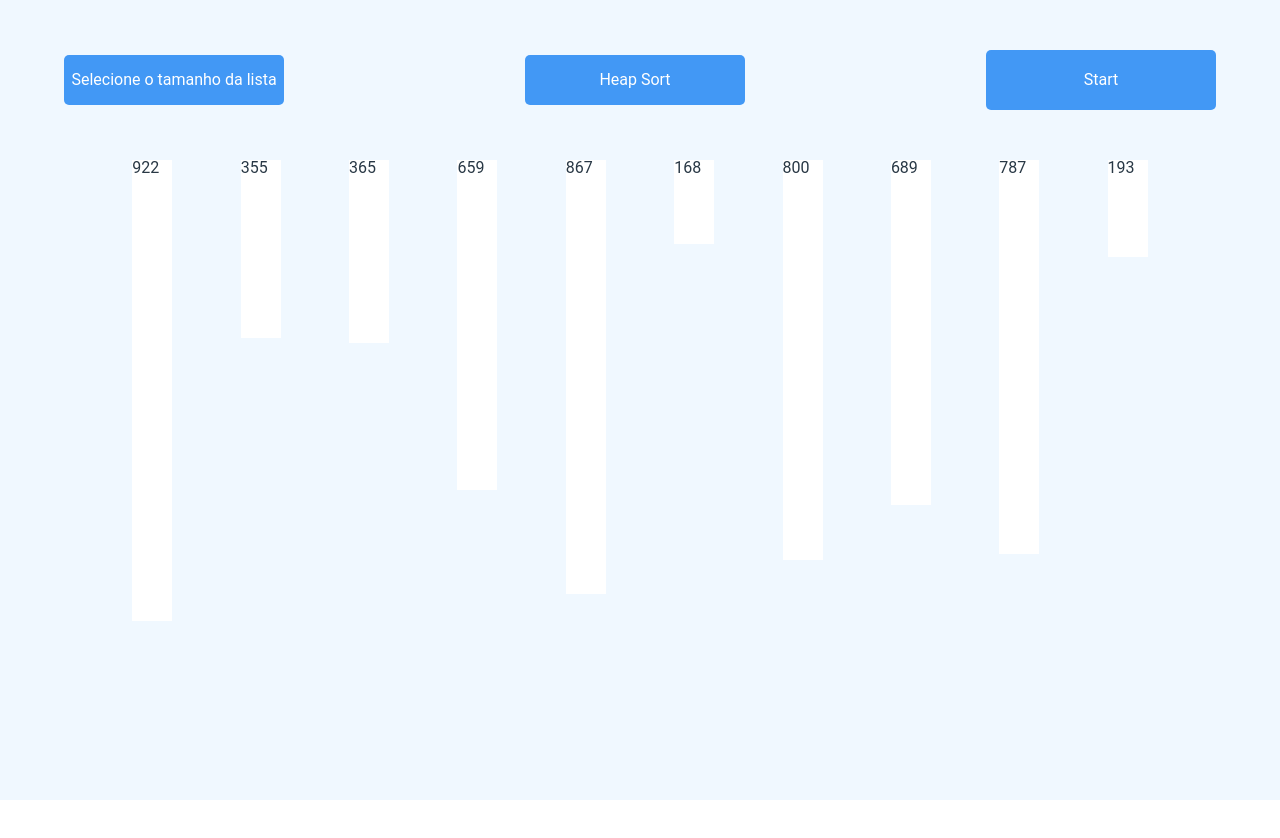
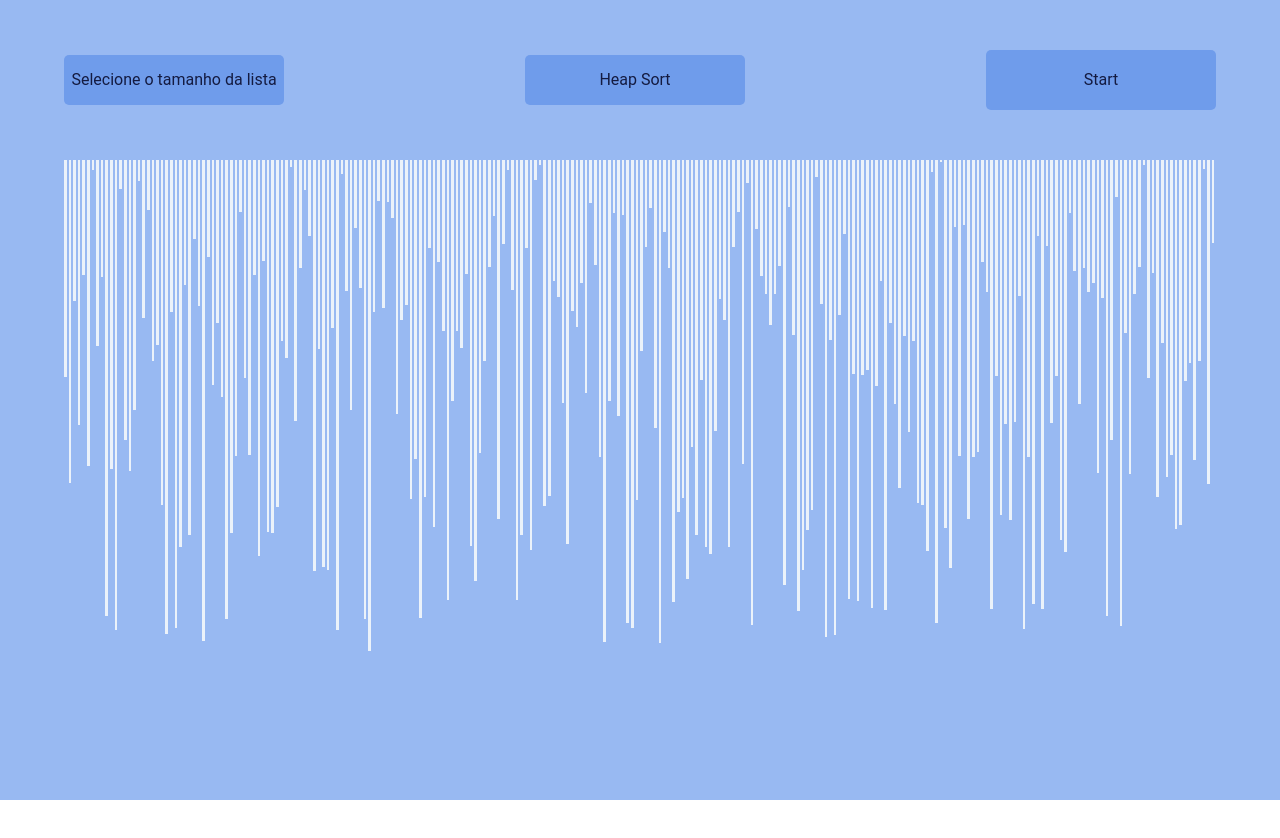
Before and after one commit to Lucas-Melo0/Sorting-Algorithm-Visualizer, a React (Create React App) app: page / in a window 1280 px wide. Shown: the top 838 px of the page. After the commit the page ends 800 px from the top, so only its background shows below. Built offline with nearby package versions, Linux system fonts and the light colour scheme.

Commit message:
[feat]: Adjusted random bar's style

```diff
--- a/src/auxiliary/randomArray.js
+++ b/src/auxiliary/randomArray.js
@@ -1,6 +1,6 @@
 const randomArray = () => {
   const result = [];
-  for (let i = 0; i < 10; i++) {
+  for (let i = 0; i < 250; i++) {
     result.push(Math.floor(Math.random() * (1000 - 1 + 1)) + 1);
   }
   return result;
--- a/src/components/HomePage/AlgorithmSelection.js
+++ b/src/components/HomePage/AlgorithmSelection.js
@@ -11,10 +11,10 @@ const AlgorithmSelector = styled.div`
   display: flex;
   align-items: center;
   justify-content: center;
-  color: #ffffff;
+  color: #141b41;
   padding: 5px 5px;
   width: 220px;
   height: 50px;
-  background-color: #4298f5;
+  background-color: #6f9ceb;
   border-radius: 5px;
 `;
--- a/src/components/HomePage/SizeSelection.js
+++ b/src/components/HomePage/SizeSelection.js
@@ -11,10 +11,10 @@ const SizeSelector = styled.div`
   display: flex;
   align-items: center;
   justify-content: center;
-  color: #ffffff;
+  color: #141b41;
   padding: 5px 5px;
   width: 220px;
   height: 50px;
-  background-color: #4298f5;
+  background-color: #6f9ceb;
   border-radius: 5px;
 `;
--- a/src/components/HomePage/SortingVisualizer.js
+++ b/src/components/HomePage/SortingVisualizer.js
@@ -2,21 +2,19 @@ import styled from "styled-components";
 import { randomArray } from "../../auxiliary/randomArray";
 
 export default function SortingVisualizer() {
+  //
   return (
     <>
       {randomArray().map((value, index) => {
-        return (
-          <VisualizerBar value={value} key={index}>
-            {value}
-          </VisualizerBar>
-        );
+        return <VisualizerBar value={value} key={index}></VisualizerBar>;
       })}
     </>
   );
 }
 
 const VisualizerBar = styled.div`
-  width: 40px;
+  display: inline-block;
+  width: 4px;
   height: ${({ value }) => `${value / 2}px`};
-  background-color: #ffffff;
+  background-color: #ebf2fa;
 `;
--- a/src/components/HomePage/index.js
+++ b/src/components/HomePage/index.js
@@ -22,7 +22,7 @@ export default function HomePage() {
 }
 
 const Wrapper = styled.div`
-  background-color: aliceblue;
+  background-color: #98b9f2;
   width: 100vw;
   height: 100vh;
 `;
@@ -43,15 +43,15 @@ const Button = styled.button`
   display: flex;
   align-items: center;
   justify-content: center;
-  color: #ffffff;
+  color: #141b41;
   padding: 5px 5px;
   width: 220px;
   height: 50px;
-  background-color: #4298f5;
+  background-color: #6f9ceb;
   border-radius: 5px;
 `;
 const SortingContainer = styled.div`
   display: flex;
-  height: 100vh;
-  justify-content: space-evenly;
+  justify-content: space-between;
+  column-gap: 2px;
 `;
```
